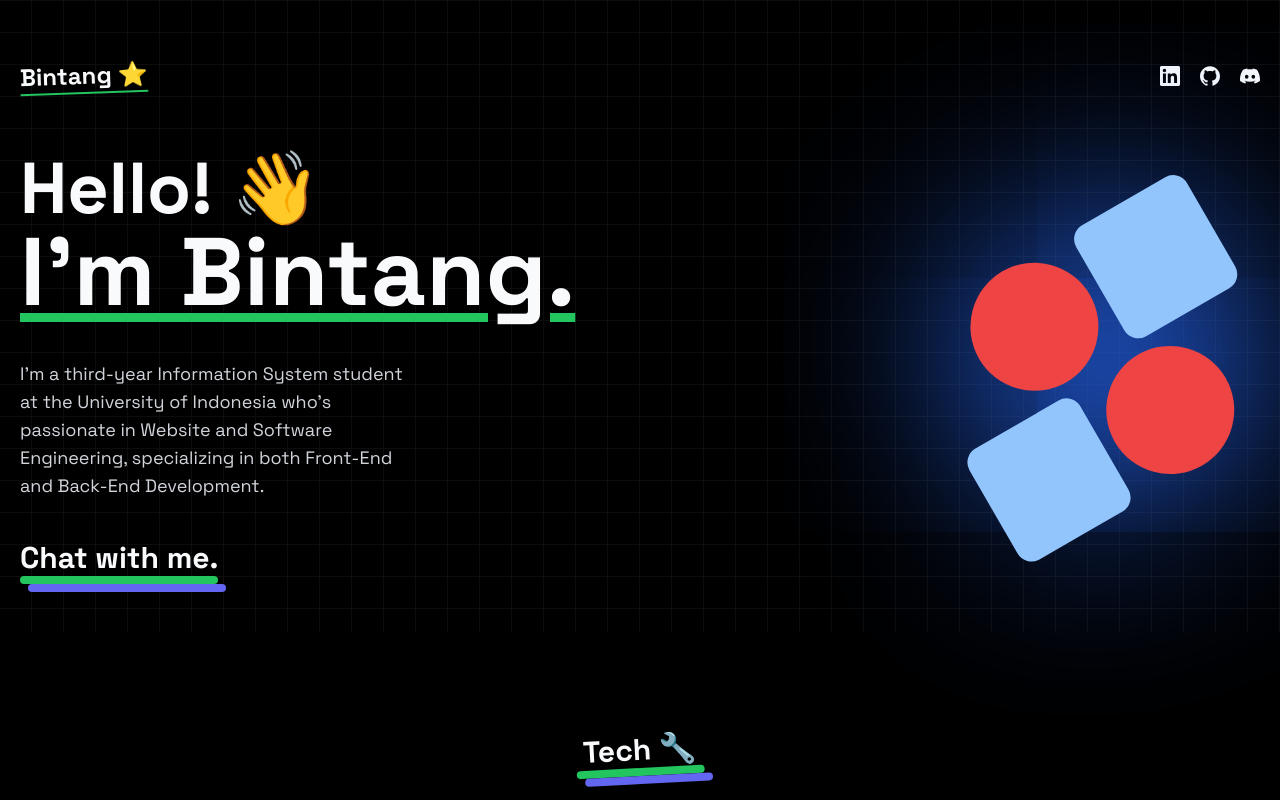
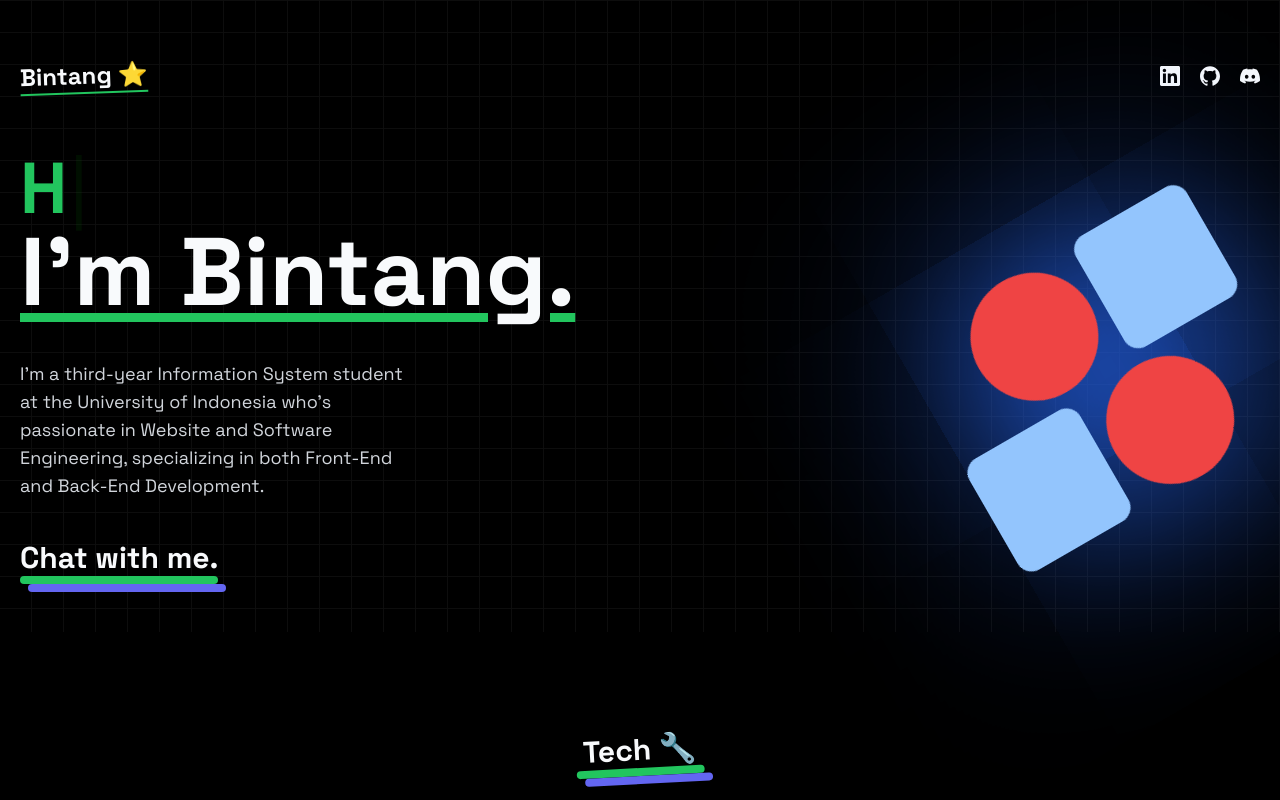
Before and after one commit to BeastonKing/portfolio-p, a Next.js app: page / in a window 1280 px wide. Shown: the top 800 px of the page. Built offline with nearby package versions, Linux system fonts and the light colour scheme.

Commit message:
add typewriter effect

```diff
--- a/app/(home)/components/Hero.tsx
+++ b/app/(home)/components/Hero.tsx
@@ -1,12 +1,24 @@
+"use client"
 import Link from 'next/link';
 import React from 'react';
 import Title from './Title';
+import { Cursor, useTypewriter } from 'react-simple-typewriter';
 
 export default function Hero() {
+    const [text] = useTypewriter({
+        words:['Hello', 'Halo', 'こんにちは', 'Hola', 'Привет'],
+        loop: 0,
+        delaySpeed: 1500,
+        deleteSpeed: 250,
+        typeSpeed: 100
+    });
     return (
         <div className='min-h-[60vh] flex flex-col-reverse gap-14 lg:gap-0 lg:flex-row items-center justify-between animate-move-up'>
             <div className=' space-y-10 text-center lg:text-left break-words'>
-                <h2 className='text-4xl lg:text-7xl font-bold'>Hello! 👋</h2>
+                <h2>
+                    <span className='text-4xl lg:text-7xl font-bold text-green-500'>{text}</span>
+                    <span className='text-4xl lg:text-7xl'><Cursor cursorColor='green' /></span>
+                </h2>
                 <span className='text-5xl lg:text-8xl font-bold underline underline-offset-8 decoration-green-500'>I&apos;m Bintang.</span>
 
                 <p className='md:w-96 text-lg text-gray-300'>
@@ -21,7 +33,7 @@ export default function Hero() {
 
             </div>
 
-            <div>
+            <div className='mt-20 mb-5 lg:mt-5 lg:mb-0'>
                 <div className='w-72 h-72 space-y-3 -rotate-[30deg] relative'>
                     <div className='flex gap-3 translate-x-8'>
                         <div className='w-32 h-32 rounded-full bg-red-500'></div>
```
